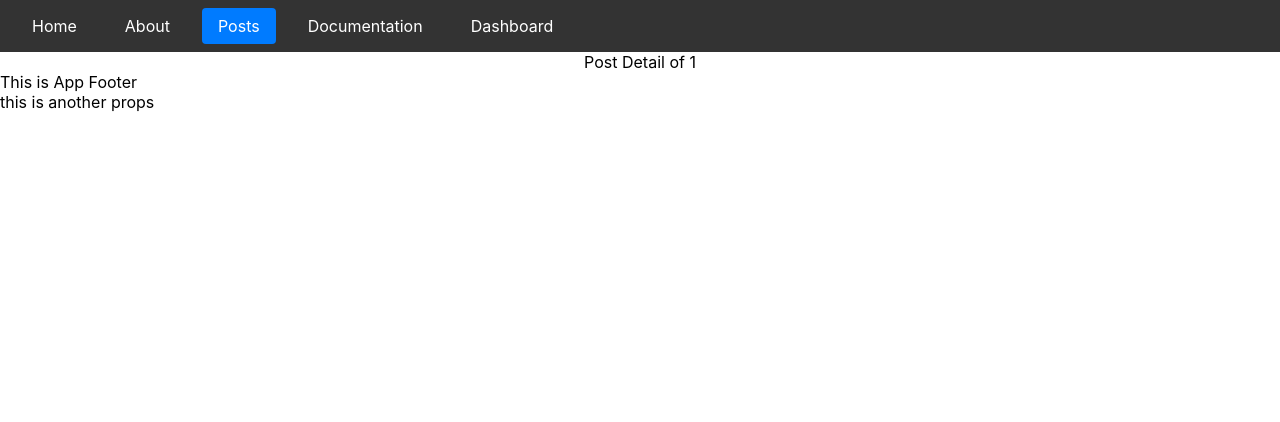
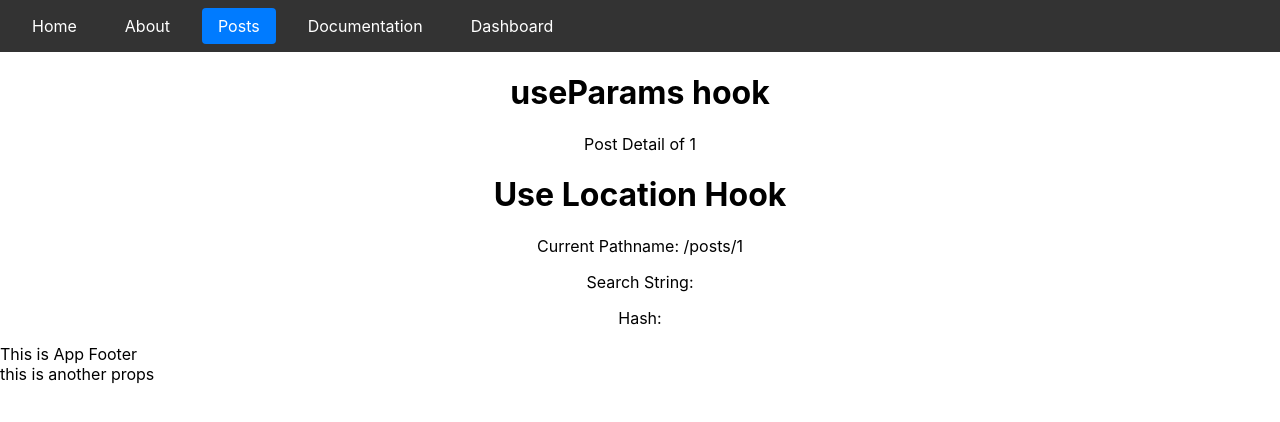
Before and after one commit to bikash-s-bhandari/react-tut-2024, a React (Create React App) app: page /posts/1 in a window 1280 px wide. Shown: the top 422 px of the page. Built offline with nearby package versions, Linux system fonts and the light colour scheme.

Commit message:
use location

```diff
--- a/src/pages/post/PostDetail.jsx
+++ b/src/pages/post/PostDetail.jsx
@@ -1,8 +1,33 @@
-import { useParams } from 'react-router-dom';
+import { useParams,useLocation } from "react-router-dom";
 
 const PostDetail = () => {
-    const { id,slug } = useParams();
-    return <>Post Detail of {id} {slug??''} </>;
-  };
+  const { id, slug } = useParams();
 
-  export default PostDetail;
+  const location = useLocation();
+
+  const queryParams = new URLSearchParams(location.search);
+
+  const name = queryParams.get('name'); //http://localhost:3001/posts/1?name=bikash&age=32
+  const age=queryParams.get('age');
+
+  console.log(location,name,age);
+
+
+  return (
+    <>
+      <div>
+        <h1>useParams hook</h1>
+        Post Detail of {id} {slug ?? ""}
+      </div>
+
+      <div>
+        <h1>Use Location Hook </h1>
+      <p>Current Pathname: {location.pathname}</p>
+      <p>Search String: {location.search}</p>
+      <p>Hash: {location.hash}</p>
+    </div>
+    </>
+  );
+};
+
+export default PostDetail;
```
